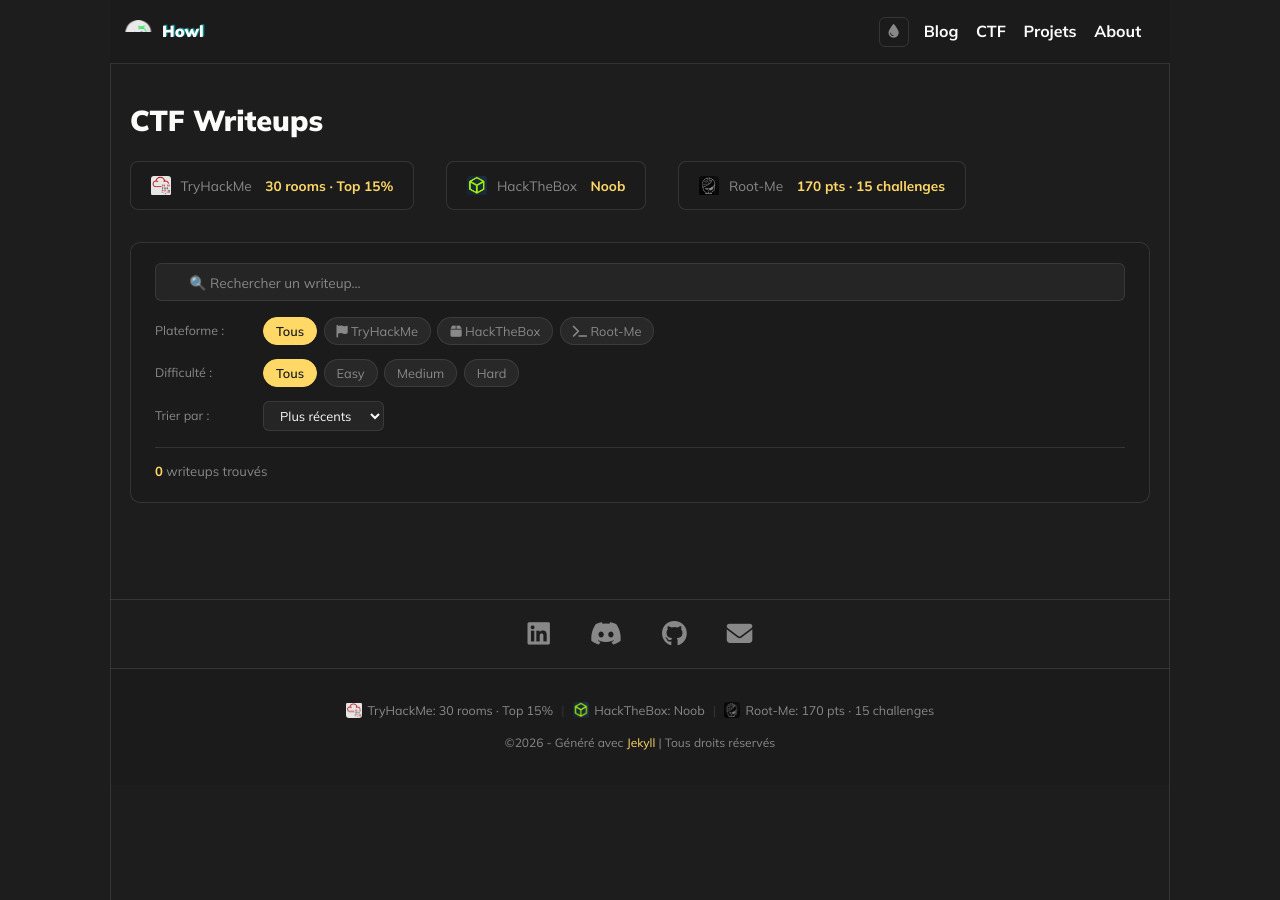
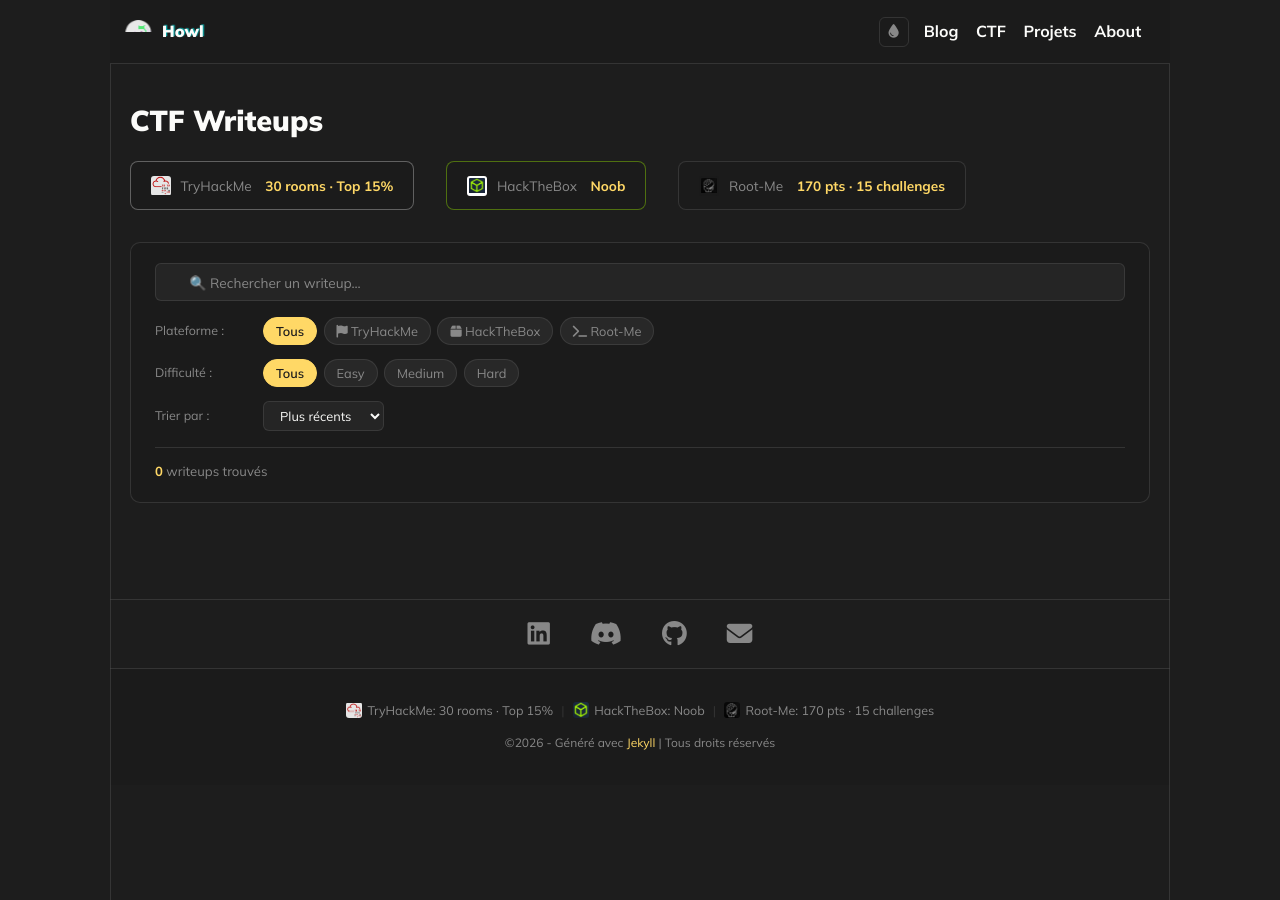
Before and after one commit to Hmdowl/hmdowl.github.io, a Jekyll site: the page built from ctf.html, in a window 1280 px wide. Built offline with Jekyll 4.4.1, drawn with Linux system fonts in a browser that asks for light colours.

Commit message:
changement au niveau de la photo

```diff
--- a/assets/css/style.css
+++ b/assets/css/style.css
@@ -899,7 +899,14 @@
 /* Partie texte — sous la photo */
 .whoami__contents {
   width: 100%;
-  padding: 0.7rem 0.9rem 0.75rem;
+  padding: 0 0.9rem 0.75rem;
+}
+
+.whoami__contents::before {
+  content: '';
+  display: block;
+  border-top: 1px solid var(--border);
+  margin-bottom: 0.2rem;
 }
 
 .whoami__written-by {
@@ -916,6 +923,7 @@
   font-weight: 700;
   color: var(--text);
   font-family: 'Mulish', sans-serif;
+  margin-top: 0.15rem;
   margin-bottom: 0.55rem;
   text-align: center;
 }
@@ -1535,11 +1543,24 @@
   transition: border-color 0.2s, transform 0.15s;
 }
 
-.platform-stat--link:hover {
-  border-color: var(--accent);
-  transform: translateY(-2px);
-  color: var(--text);
-}
+.platform-stat--link:hover { transform: translateY(-2px); color: var(--text); }
+
+/* Couleurs par plateforme */
+.platform-stat--thm { border-color: rgba(255, 255, 255, 0.3); }
+.platform-stat--thm:hover { border-color: #fff; }
+.platform-stat--thm strong { color: #fff; }
+
+.platform-stat--htb { border-color: rgba(159, 239, 0, 0.4); }
+.platform-stat--htb:hover { border-color: #9fef00; }
+.platform-stat--htb strong { color: #9fef00; }
+
+.platform-stat--rootme { border-color: rgba(80, 80, 80, 0.5); }
+.platform-stat--rootme:hover { border-color: #555; }
+.platform-stat--rootme strong { color: #aaa; }
+
+/* Fond logo */
+.platform-logo--htb { background: #fff; border-radius: 3px; padding: 2px; }
+.platform-logo--rootme { background: #1a1a1a; border-radius: 3px; padding: 2px; }
 
 .platform-stat i {
   color: var(--accent);
--- a/ctf.html
+++ b/ctf.html
@@ -10,18 +10,18 @@
   <div class="page-header">
     <h1 class="page-title">CTF Writeups</h1>
     <div class="ctf-platform-stats">
-      <a href="{{ site.author.tryhackme }}" target="_blank" rel="noopener" class="platform-stat platform-stat--link">
+      <a href="{{ site.author.tryhackme }}" target="_blank" rel="noopener" class="platform-stat platform-stat--link platform-stat--thm">
         <img src="{{ '/assets/images/platforms/thm.png' | relative_url }}" alt="TryHackMe" class="platform-logo" onerror="this.style.display='none'">
         <span>TryHackMe</span>
         <strong>30 rooms · Top 15%</strong>
       </a>
-      <a href="{{ site.author.hackthebox }}" target="_blank" rel="noopener" class="platform-stat platform-stat--link">
-        <img src="{{ '/assets/images/platforms/htb.png' | relative_url }}" alt="HackTheBox" class="platform-logo" onerror="this.style.display='none'">
+      <a href="{{ site.author.hackthebox }}" target="_blank" rel="noopener" class="platform-stat platform-stat--link platform-stat--htb">
+        <img src="{{ '/assets/images/platforms/htb.png' | relative_url }}" alt="HackTheBox" class="platform-logo platform-logo--htb" onerror="this.style.display='none'">
         <span>HackTheBox</span>
         <strong>Noob</strong>
       </a>
-      <a href="{{ site.author.rootme }}" target="_blank" rel="noopener" class="platform-stat platform-stat--link">
-        <img src="{{ '/assets/images/platforms/rootme.png' | relative_url }}" alt="Root-Me" class="platform-logo" onerror="this.style.display='none'">
+      <a href="{{ site.author.rootme }}" target="_blank" rel="noopener" class="platform-stat platform-stat--link platform-stat--rootme">
+        <img src="{{ '/assets/images/platforms/rootme.png' | relative_url }}" alt="Root-Me" class="platform-logo platform-logo--rootme" onerror="this.style.display='none'">
         <span>Root-Me</span>
         <strong>170 pts · 15 challenges</strong>
       </a>
```
